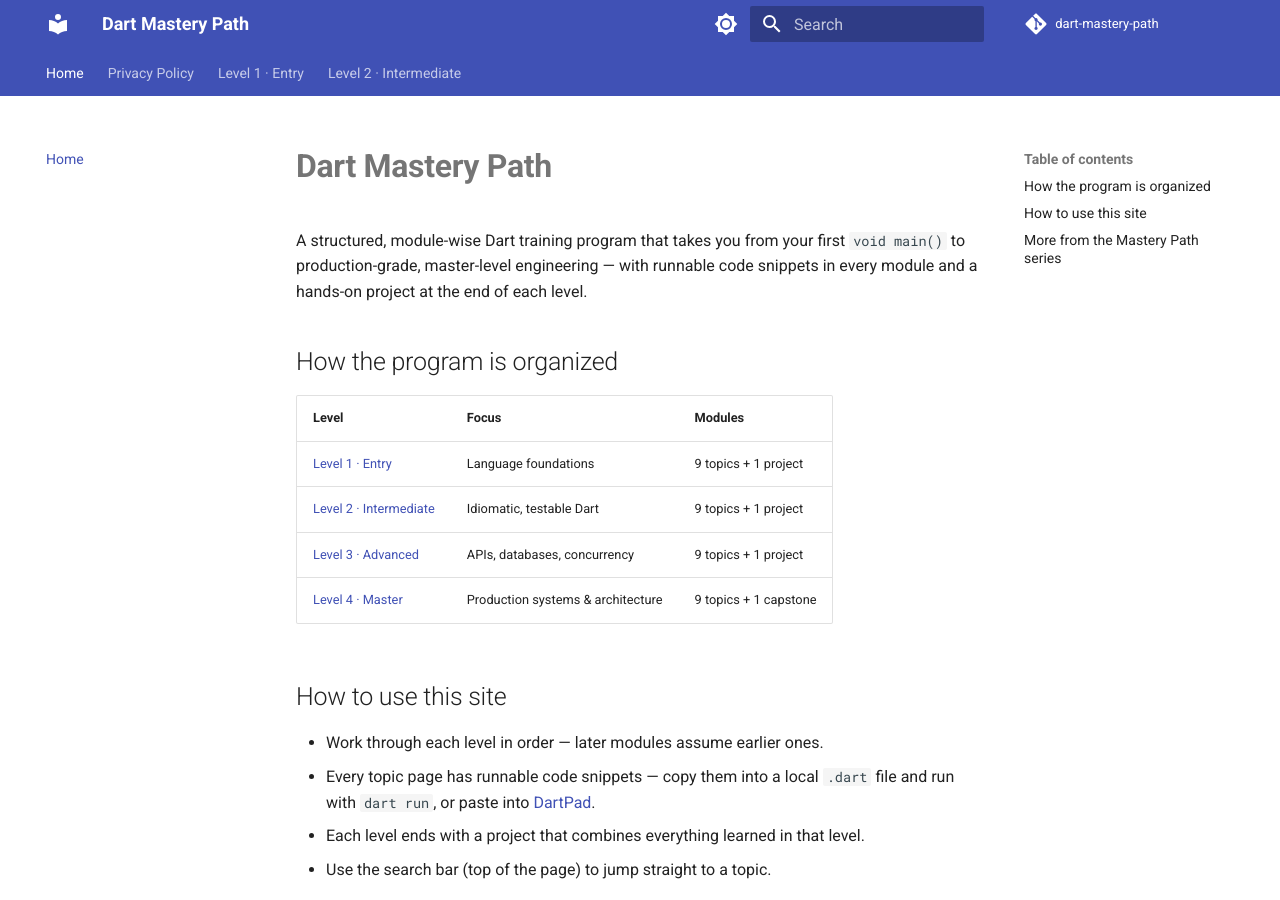
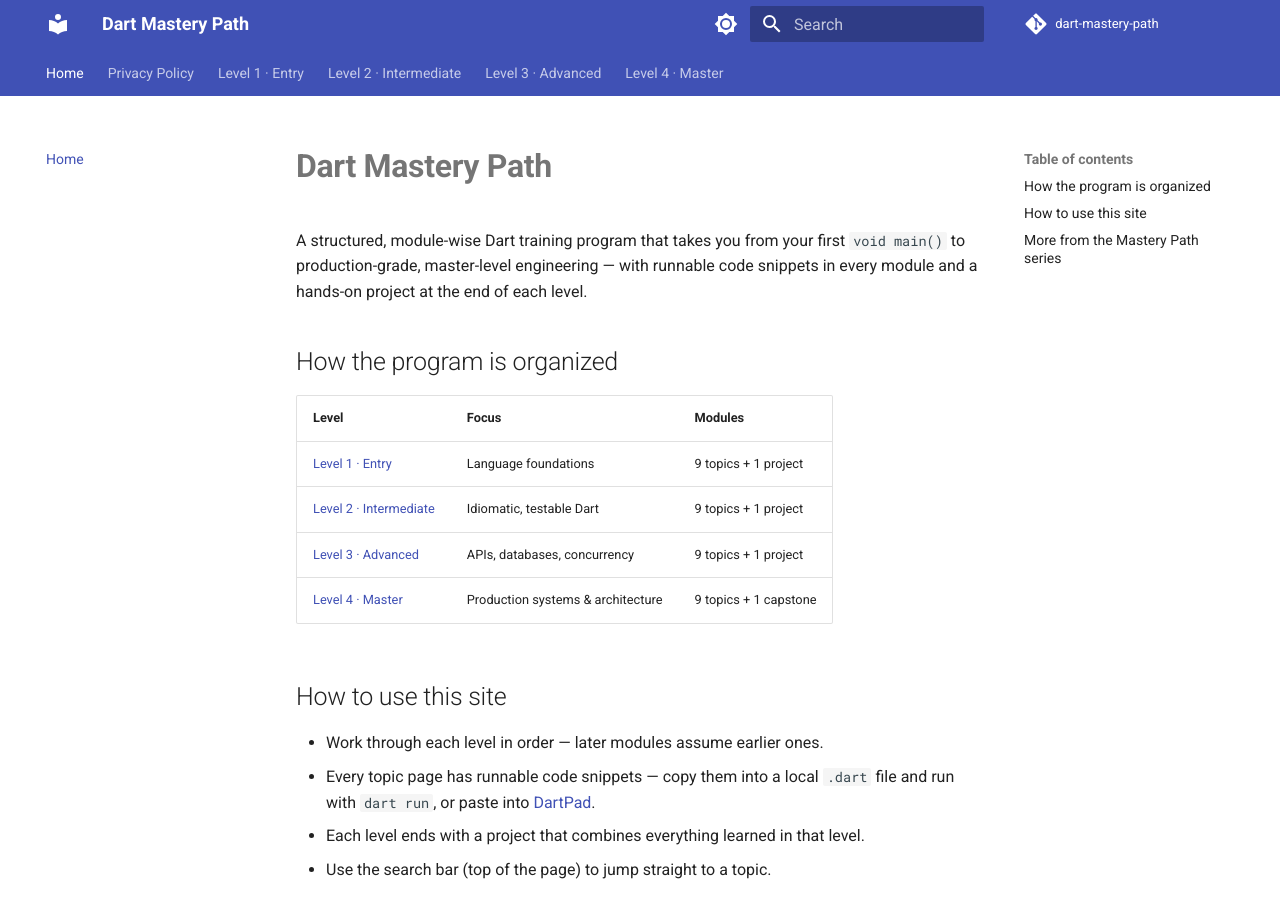
Before and after one commit to SIGILIPELLI/dart-mastery-path, an MkDocs documentation site: the page built from docs/index.md, in a window 1280 px wide and 900 px high. Built offline with MkDocs 1.6.1 and Material for MkDocs 9.7.7, drawn with Linux system fonts in a browser that asks for light colours; comment, search, counter and statistics services are not loaded; part of the change alters nothing that is shown.

Commit message:
Restore finished level(s) to nav/sitemap/homepage
Co-Authored-By: Claude Opus 5 <noreply@anthropic.com>

```diff
--- a/mkdocs.yml
+++ b/mkdocs.yml
@@ -74,7 +74,27 @@ nav:
       - "08 · Error Handling": level-2/08-error-handling.md
       - "09 · Collections Deep Dive": level-2/09-collections-deep-dive.md
       - "10 · Project — Weather CLI": level-2/10-project-weather-cli.md
-# --- auto-pruned stub levels (see AdSense low-value-content fix) ---
-exclude_docs: |
-  level-3/*.md
-  level-4/*.md
+  - "Level 3 · Advanced":
+      - Overview: level-3/index.md
+      - "01 · Flutter Fundamentals": level-3/01-flutter-fundamentals.md
+      - "02 · Building APIs with `shelf`": level-3/02-building-apis-shelf.md
+      - "03 · Databases": level-3/03-databases.md
+      - "04 · Design Patterns in Dart": level-3/04-design-patterns.md
+      - "05 · Isolates": level-3/05-isolates.md
+      - "06 · Testing Advanced": level-3/06-testing-advanced.md
+      - "07 · State Management Concepts": level-3/07-state-management-concepts.md
+      - "08 · Performance & Profiling": level-3/08-performance-profiling.md
+      - "09 · Code Generation": level-3/09-code-generation.md
+      - "10 · Project — REST API + Database Service": level-3/10-project-rest-api-db.md
+  - "Level 4 · Master":
+      - Overview: level-4/index.md
+      - "01 · Advanced Async Patterns": level-4/01-advanced-async-patterns.md
+      - "02 · Production Dart Services": level-4/02-production-dart-services.md
+      - "03 · Flutter State Management at Scale": level-4/03-flutter-state-management-scale.md
+      - "04 · Security Best Practices": level-4/04-security-best-practices.md
+      - "05 · Testing at Scale & CI": level-4/05-testing-at-scale-ci.md
+      - "06 · Deployment with Docker": level-4/06-deployment-docker.md
+      - "07 · Performance at Scale": level-4/07-performance-at-scale.md
+      - "08 · Package Publishing (pub.dev)": level-4/08-package-publishing.md
+      - "09 · Code Quality (`dart analyze` / lints)": level-4/09-code-quality.md
+      - "10 · Capstone — Authenticated Notes API": level-4/10-capstone-project.md
```
